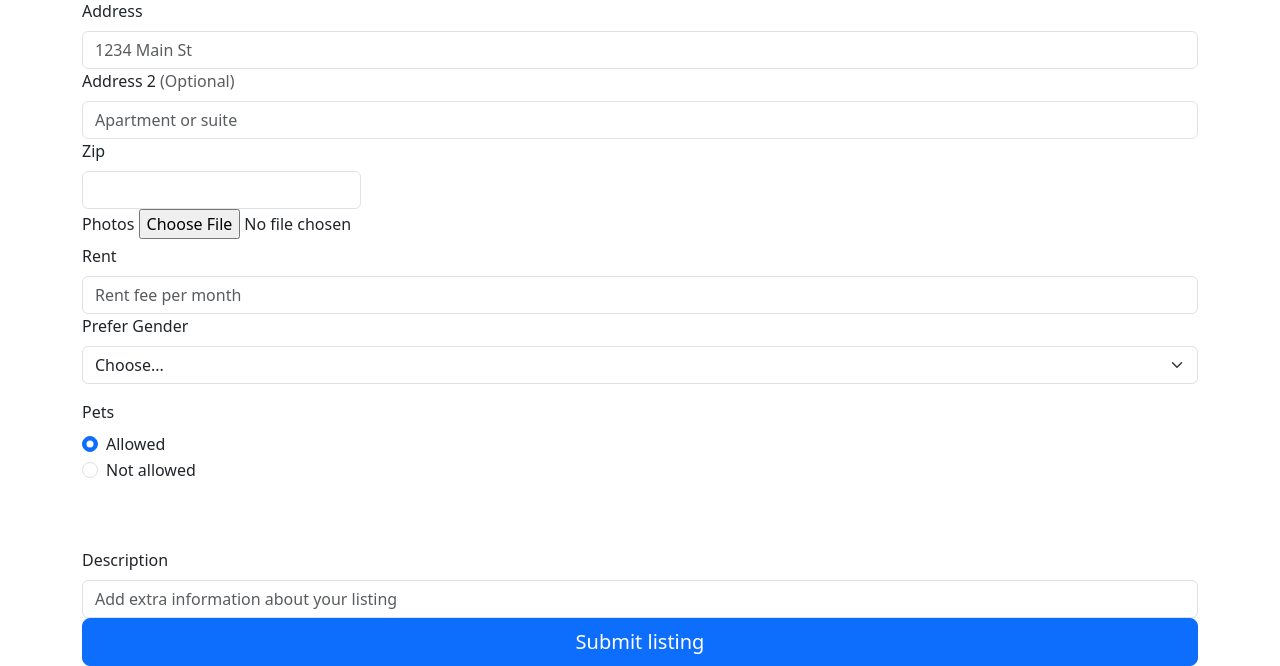
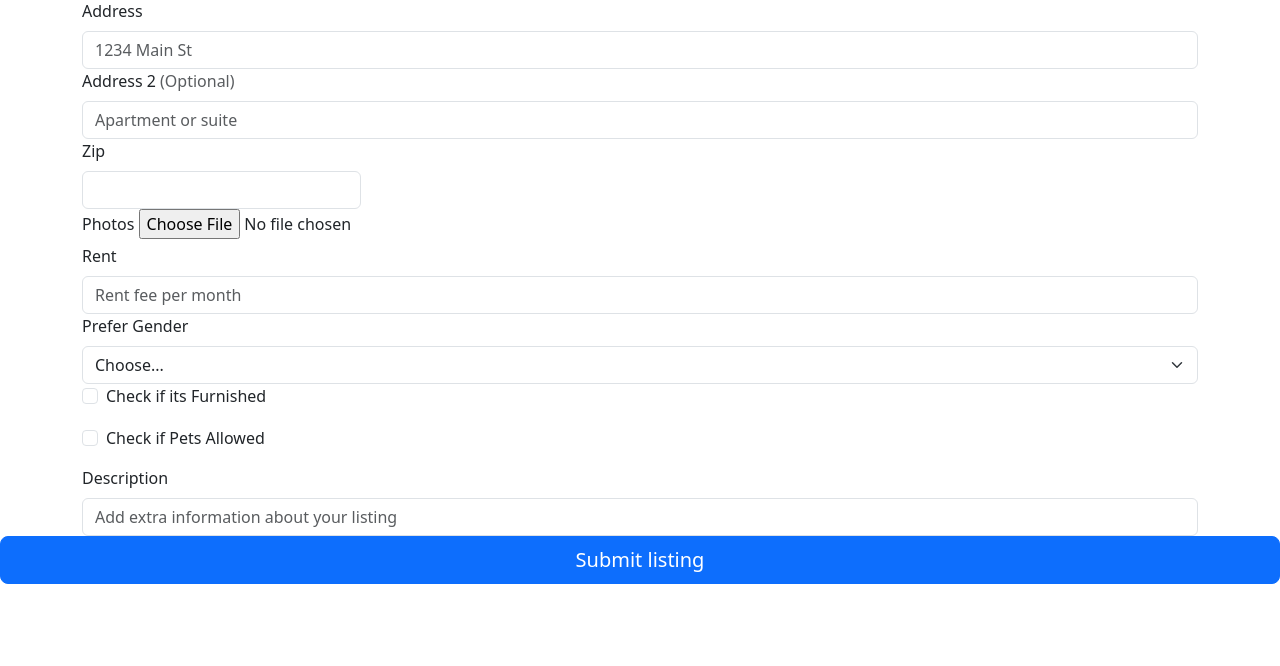
Before and after one commit to lilyhyojeonglee/Sublease-Web, a PHP site: page /submission.php in a window 1280 px wide. Shown: the part 228-894 px from the top of the page. After the commit the page ends 812 px from the top, so only its background shows below. Run offline with PHP 8.4, Linux system fonts and the light colour scheme; some libraries are stand-ins or nearby versions.

Commit message:
debugged storing null value and only true value.

```diff
--- a/SubleaseLogic.php
+++ b/SubleaseLogic.php
@@ -216,17 +216,51 @@ class SubleaseLogic
                 return !isset($_SESSION['user']);
         }
 
+        // public function addListing($listingData) {
+        //         $database = new Database();
+        //         $dbConnector = $database->getDbConnector();
+
+        //         $query = "INSERT INTO subleases (user_id, name, description, location, address, gender, furnished, subleaseFee, pet, image) VALUES ($1, $2, $3, $4, $5, $6, $7, $8, $9, $10)";
+
+        //         $userId = $_SESSION['user']['id'] ?? null;
+        //         if ($userId === null) {
+        //             throw new Exception("User not logged in.");
+        //         }
+
+        //         $result = pg_prepare($dbConnector, "insert_sublease", $query);
+        //         $result = pg_execute($dbConnector, "insert_sublease", [
+        //             $userId,
+        //             $listingData['name'],
+        //             $listingData['description'],
+        //             $listingData['location'],
+        //             $listingData['address'],
+        //             $listingData['gender'],
+        //             $listingData['furnished'] ? 'true' : 'false',
+        //             $listingData['rent'],
+        //             $listingData['petsAllowed'] ? 'true' : 'false',
+        //             $listingData['photoPath']
+        //         ]);
+
+        //         if (!$result) {
+        //             throw new Exception('Failed to add listing: ' . pg_last_error($dbConnector));
+        //         }
+
+        //         echo "Listing added successfully.";
+        //     }
         public function addListing($listingData) {
                 $database = new Database();
-                $dbConnector = $database->getDbConnector();
+                $dbConnector = $database->getDbConnector(); // Assuming getDbConnector is a method within SubleaseLogic that correctly fetches the database connection.
 
-                $query = "INSERT INTO subleases (user_id, name, description, location, address, gender, furnished, subleaseFee, pet, image) VALUES ($1, $2, $3, $4, $5, $6, $7, $8, $9, $10)";
-
-                $userId = $_SESSION['user']['id'] ?? null;
+                $userId = $_SESSION['user']['id'] ?? null; // Ensure that user ID is stored in session upon login.
                 if ($userId === null) {
                     throw new Exception("User not logged in.");
                 }
 
+                // Assuming 'furnished' and 'petsAllowed' are checkboxes in your form.
+                $furnished = isset($listingData['furnished']) && $listingData['furnished'] ? 't' : 'f';
+                $petsAllowed = isset($listingData['petsAllowed']) && $listingData['petsAllowed'] ? 't' : 'f';
+
+                $query = "INSERT INTO subleases (user_id, name, description, location, address, gender, furnished, subleaseFee, pet, image) VALUES ($1, $2, $3, $4, $5, $6, $7, $8, $9, $10)";
                 $result = pg_prepare($dbConnector, "insert_sublease", $query);
                 $result = pg_execute($dbConnector, "insert_sublease", [
                     $userId,
@@ -235,9 +269,9 @@ class SubleaseLogic
                     $listingData['location'],
                     $listingData['address'],
                     $listingData['gender'],
-                    $listingData['furnished'] ? 'true' : 'false',
+                    $listingData['furnished'] ? 't' : 'f',
                     $listingData['rent'],
-                    $listingData['petsAllowed'] ? 'true' : 'false',
+                    $listingData['petsAllowed'] ? 't' : 'f',
                     $listingData['photoPath']
                 ]);
 
--- a/submission.php
+++ b/submission.php
@@ -12,17 +12,29 @@ if ($_SERVER["REQUEST_METHOD"] == "POST") {
   $subleaseLogic = new SubleaseLogic($uri, $get, $post);
 
   // Collecting form data
+  // $listingData = [
+  //     'name' => 'A name for the listing',
+  //     'description' => filter_input(INPUT_POST, 'description'),
+  //     'location' => filter_input(INPUT_POST, 'location'),
+  //     'photoPath' => 'images/listing1.webp',
+  //     'address' => filter_input(INPUT_POST, 'address', FILTER_SANITIZE_STRING),
+  //     'gender' => filter_input(INPUT_POST, 'gender'),
+  //     'furnished' => isset($_POST['furnished']) && $_POST['furnished'] === 'yes', // Assume this is how furnished data is collected
+  //     'rent' => filter_input(INPUT_POST, 'price'),
+  //     'petsAllowed' => isset($_POST['pets']) && $_POST['pets'] === 'allowed',
+
+  // ];
+
   $listingData = [
-      'name' => 'A name for the listing',
-      'description' => filter_input(INPUT_POST, 'description', FILTER_SANITIZE_STRING),
-      'location' => filter_input(INPUT_POST, 'location', FILTER_SANITIZE_STRING),
-      'photoPath' => 'images/listing1.webp',
-      'address' => filter_input(INPUT_POST, 'address', FILTER_SANITIZE_STRING),
-      'gender' => filter_input(INPUT_POST, 'gender', FILTER_SANITIZE_STRING),
-      'furnished' => isset($_POST['furnished']) && $_POST['furnished'] === 'yes', // Assume this is how furnished data is collected
+    'name' => filter_input(INPUT_POST, 'name', FILTER_SANITIZE_FULL_SPECIAL_CHARS), // Assuming there's a 'name' field in your form
+    'description' => filter_input(INPUT_POST, 'description', FILTER_SANITIZE_FULL_SPECIAL_CHARS),
+    'location' => filter_input(INPUT_POST, 'location', FILTER_SANITIZE_FULL_SPECIAL_CHARS),
+    'photoPath' => 'images/listing1.webp', // Assuming static or handle file upload to get path
+    'address' => filter_input(INPUT_POST, 'address', FILTER_SANITIZE_FULL_SPECIAL_CHARS),
+    'gender' => filter_input(INPUT_POST, 'gender', FILTER_SANITIZE_FULL_SPECIAL_CHARS),
+    'furnished' => isset($_POST['furnished']) ? true : false, // Assuming checkbox named 'furnished'
     'rent' => filter_input(INPUT_POST, 'price', FILTER_SANITIZE_NUMBER_INT),
-      'petsAllowed' => isset($_POST['pets']) && $_POST['pets'] === 'allowed',
-
+    'petsAllowed' => isset($_POST['petsAllowed']) ? true : false, // Assuming checkbox or radio named 'pets'
 ];
 
   try {
@@ -61,8 +73,7 @@ if ($_SERVER["REQUEST_METHOD"] == "POST") {
                 <h4 class="mb-3">Sublease Information</h4>
                 <!-- Update the action to the correct script file or endpoint -->
                 <form class="needs-validation" action="submission.php" method="POST" enctype="multipart/form-data" novalidate="">
-                    <!-- Form fields here -->
-                    <!-- For example: -->
+
                     <div class="Address col-12">
                         <label for="address" class="form-label">Address</label>
                         <input type="text" class="form-control" id="address" name="address" placeholder="1234 Main St" required="">
@@ -72,11 +83,11 @@ if ($_SERVER["REQUEST_METHOD"] == "POST") {
                     </div>
                     <div class="Address2 col-12">
                       <label for="address2" class="form-label">Address 2 <span class="text-body-secondary">(Optional)</span></label>
-              <input type="text" class="form-control" id="address2" placeholder="Apartment or suite">
+                      <input type="text" class="form-control" id="address2" name="address2" placeholder="Apartment or suite">
                     </div>
                     <div class="Zip col-md-3">
                     <label for="zip" class="form-label">Zip</label>
-              <input type="text" class="form-control" id="zip" placeholder="" required="">
+                    <input type="text" class="form-control" id="zip" name="zip" placeholder="" required="">
                     <div class="invalid-feedback">
                 Zip code required.
               </div>
@@ -84,12 +95,12 @@ if ($_SERVER["REQUEST_METHOD"] == "POST") {
 
             <div class="Photo col-12">
                   <label for="photos" class="form-label">Photos</label>
-                  <input id="photos" type="file" name="avatar" accept="image/png, image/jpeg" />
+                  <input id="photos" type="file" name="photo" accept="image/png, image/jpeg" />
               </div>
             <div class="Price col-12">
               <label for="price" class="form-label">Rent</label>
               <div class="input-group"></div>
-                <input type="text" class="form-control" id="price" placeholder="Rent fee per month" required="">
+                <input type="text" class="form-control" id="price" name="price" placeholder="Rent fee per month" required="">
               <div class="invalid-feedback">
                 Please enter an amount.
               </div>
@@ -97,7 +108,7 @@ if ($_SERVER["REQUEST_METHOD"] == "POST") {
 
             <div class="Gender col-mid-3">
                 <label class="form-label">Prefer Gender</label>
-                <select class="form-select" id="gender" required="">
+                <select type="option" class="form-select" id="gender" name="gender" required="">
                   <option value="">Choose...</option>
                   <option>Male</option>
                   <option>Female</option>
@@ -107,11 +118,28 @@ if ($_SERVER["REQUEST_METHOD"] == "POST") {
 
           </div>
 
+          <!-- <div class="Furnished col-mid-3"> -->
+          <div class="form-check">
+            <input id="furnished" name="furnished" type="checkbox" class="form-check-input" value="true">
+            <label class="form-check-label" for="furnished">Check if its Furnished</label>
+          </div>
+          <!--
+                  <option value="">Choose...</option>
+                  <option>Furnished</option>
+                  <option>NOT Furnished</option>
+
+                </select> -->
 
 
           </div>
+
+          </div>
             <div class="Pets my-3">
-              <label class="form-label">Pets</label>
+            <div class="form-check">
+              <input id="pets-allowed" name="petsAllowed" type="checkbox" class="form-check-input" value="true">
+              <label class="form-check-label" for="pets-allowed">Check if Pets Allowed</label>
+            </div>
+              <!-- <label class="form-label">Pets</label>
             <div class="form-check">
               <input id="pets-allowed" name="pets" type="radio" class="form-check-input" checked="" required="">
               <label class="form-check-label" for="pets-allowed">Allowed</label>
@@ -119,12 +147,12 @@ if ($_SERVER["REQUEST_METHOD"] == "POST") {
             <div class="form-check">
               <input id="pets-not-allowed" name="pets" type="radio" class="form-check-input" required="">
               <label class="form-check-label" for="pets-not-allowed">Not allowed</label>
-            </div>
+            </div> -->
           </div>
             <div class="Description col-12">
               <label for="description" class="form-label">Description</label>
               <div class="input-group"></div>
-                <input type="text" class="form-control" id="description" placeholder="Add extra information about your listing" required="">
+                <input type="text" class="form-control" id="description" name="description" placeholder="Add extra information about your listing" required="">
               </div>
 
 
```
Lines whose indentation alone changed are shown as unchanged.
